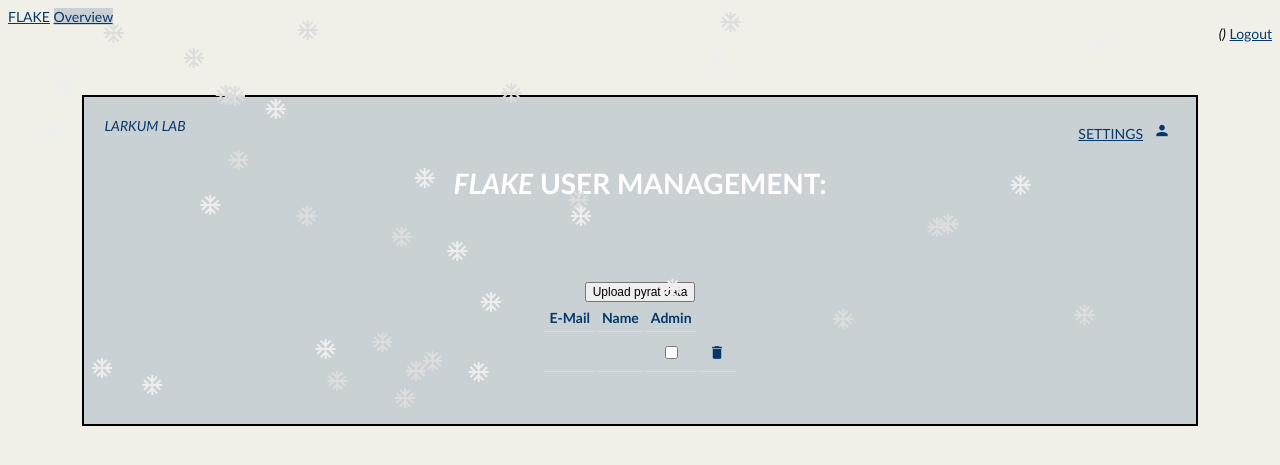
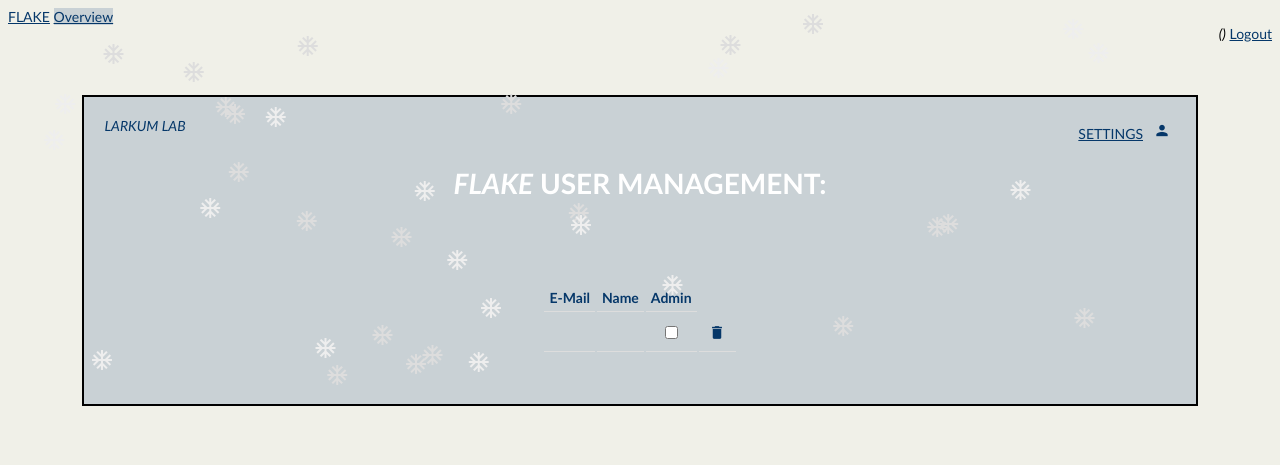
Before and after one commit to georgbuechner/flake, a Python web app: template src/templates/user_management.html in a window 1280 px wide. Shown: the top 465 px of the page. Run offline with Jinja, Linux system fonts and the light colour scheme; the template is opened without the code that fills it: most values are stand-ins (such as "Sample title", 1, 10 or a date in 2020).

Commit message:
Removes dangling upload button on user-management page

```diff
--- a/src/templates/user_management.html
+++ b/src/templates/user_management.html
@@ -54,7 +54,6 @@
       {% endfor %}
 
     <br><br>
-    <input type="submit" id="submit" value="Upload pyrat data" onclick="OpenModel('upload_modal')">
 
   </div>
 
```
